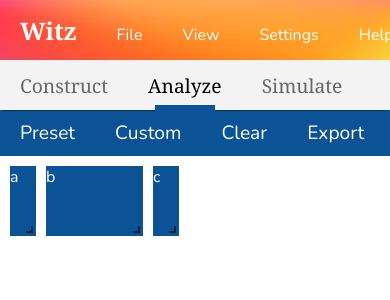
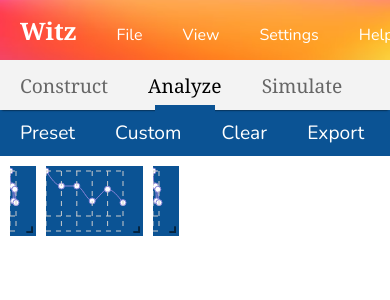
Before and after one commit to ZevMM/Witz, a React (Vite) app in the folder frontend/: page / in a window 390 px wide. Both pictures are taken after a click on the element "Analyze". Shown: the top 300 px of the page. Built offline with nearby package versions, Linux system fonts and the light colour scheme.

Commit message:
Added recharts, responsive charts seem to work with drag and drop grid!

```diff
--- a/frontend/package.json
+++ b/frontend/package.json
@@ -15,7 +15,8 @@
     "@dnd-kit/utilities": "^3.2.2",
     "react": "^18.2.0",
     "react-dom": "^18.2.0",
-    "react-grid-layout": "^1.4.4"
+    "react-grid-layout": "^1.4.4",
+    "recharts": "^2.12.7"
   },
   "devDependencies": {
     "@types/react": "^18.2.66",
--- a/frontend/src/Workspace/Analyze/Canvas/index.jsx
+++ b/frontend/src/Workspace/Analyze/Canvas/index.jsx
@@ -3,6 +3,26 @@ import { useState } from "react"
 import './index.css'
 
 import RGL, { WidthProvider } from "react-grid-layout";
+import { LineChart, Line, CartesianGrid, ResponsiveContainer, Tooltip } from 'recharts';
+
+const data = [{name: 'Page A', uv: 400, pv: 2400, amt: 2400},
+{name: 'Page B', uv: 300, pv: 2400, amt: 2400},
+{name: 'Page C', uv: 300, pv: 2400, amt: 2400},
+{name: 'Page D', uv: 200, pv: 2400, amt: 2400},
+{name: 'Page E', uv: 278, pv: 2400, amt: 2400},
+{name: 'Page F', uv: 189, pv: 2400, amt: 2400}];
+
+const renderLineChart = (
+  <ResponsiveContainer width="100%" height="100%">
+  <LineChart data={data} margin={{ top: 5, right: 20, bottom: 5, left: 0 }}>
+    <Line type="monotone" dataKey="uv" stroke="#8884d8" />
+    <CartesianGrid stroke="#ccc" strokeDasharray="5 5" />
+
+    <Tooltip />
+  </LineChart>
+  </ResponsiveContainer>
+);
+
 
 const ReactGridLayout = WidthProvider(RGL);
 
@@ -18,7 +38,7 @@ const Canvas = ({layout, setLayout}) => {
           compactType={null}
           onLayoutChange={(l) => setLayout(l)}
         >
-          {layout.map(cb => <div className="chartBlock" key={cb.i}>{cb.i}</div>)}
+          {layout.map(cb => <div className="chartBlock" key={cb.i}>{renderLineChart}</div>)}
         </ReactGridLayout>
     )
 }
--- a/frontend/src/Workspace/Analyze/SideBar/index.jsx
+++ b/frontend/src/Workspace/Analyze/SideBar/index.jsx
@@ -1,6 +1,5 @@
 import { useState } from 'react'
 import './index.css'
-
 
 const toggleCharts = (isOn, name, layout, setLayout) => {
   const maxY = Math.max(...layout.map(c => c.y))
```
Also changed, not shown: 2 other files (tests, documents, lock files or other folders).
